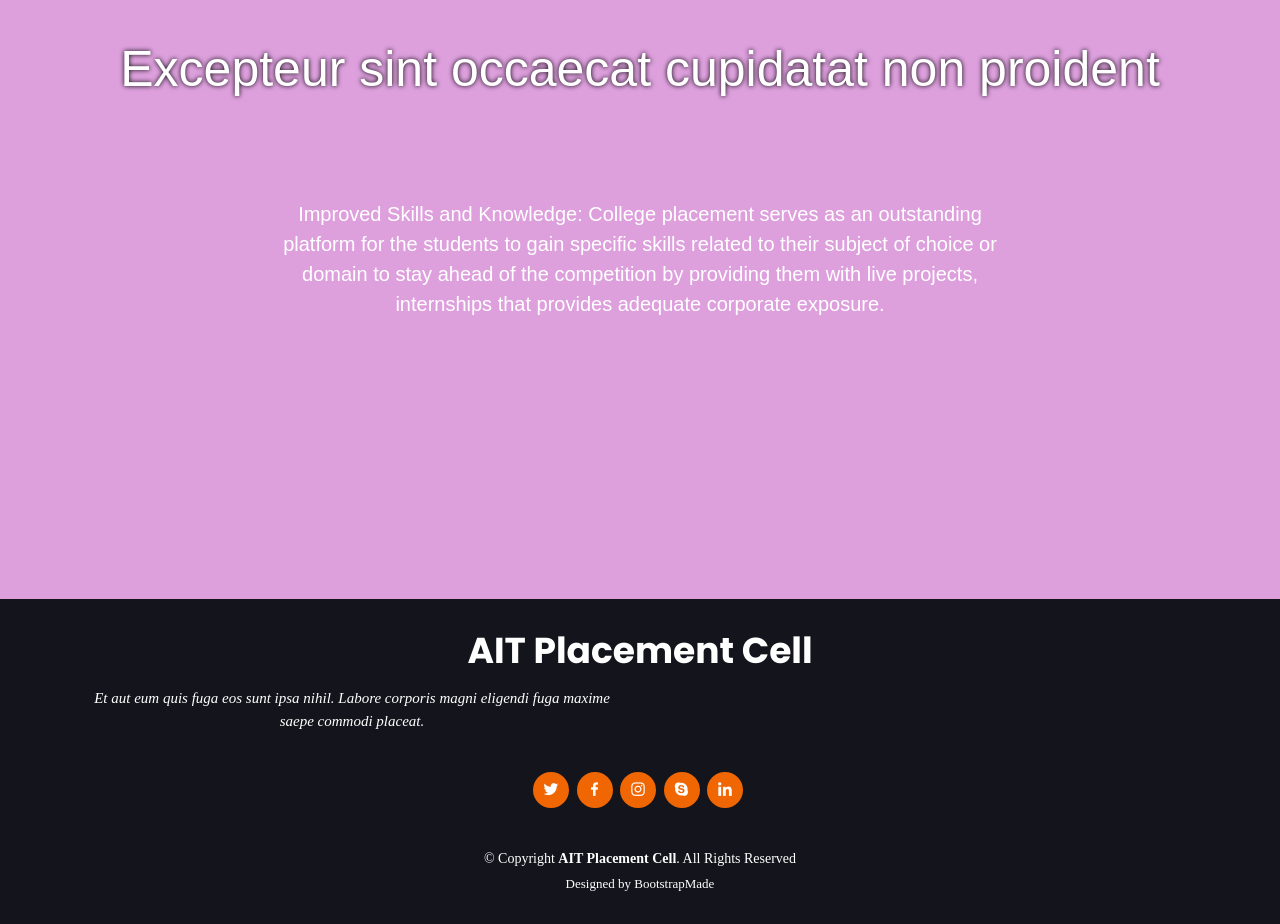
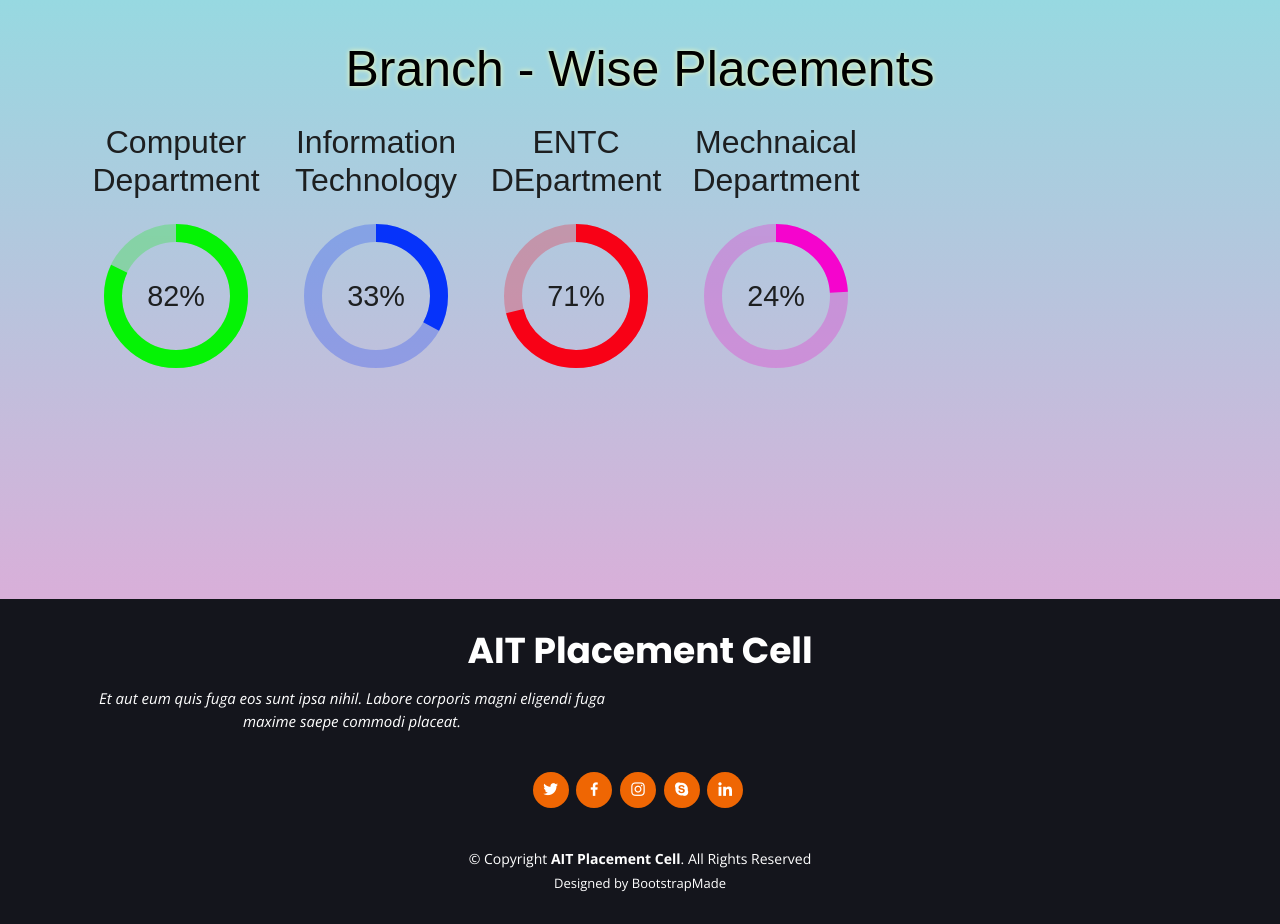
Before and after one commit to shri-pandey/one_2_thrE_Web02, a Flask app: page / in a window 1280 px wide. Shown: the part 3321-4245 px from the top of the page. Run offline with Flask 2, Linux system fonts and the light colour scheme; some libraries are stand-ins or nearby versions.

Commit message:
Radial Progress bar Added

```diff
--- a/static/css/style.css
+++ b/static/css/style.css
@@ -78,7 +78,9 @@ iframe {
 }
 
 .section-4{
-  background: plum;
+  background-color: #D9AFD9;
+  background-image: linear-gradient(0deg, #D9AFD9 0%, #97D9E1 100%);
+
 }
 
 .box p{
@@ -87,8 +89,9 @@ iframe {
 }
 
 .box h1{
+  color: #000;
   font-size: 50px;
-  text-shadow:  0px 0px 5px #000;
+  text-shadow:  0px 0px 5px rgb(255, 254, 179);
 }
 body {
   font-family: "Open Sans", sans-serif;
@@ -1092,8 +1095,6 @@ code {
     border-top: none;
 }
 
-
-
 /*** RADIAL PROGRESS ***/
 /* Circumference = 2πr */
 /* π = 3.1415926535898 */
@@ -1128,31 +1129,25 @@ svg.radial-progress text {
 /*** COLORS ***/
 /* Primary */
 .l svg.radial-progress:nth-of-type(6n+1) circle {
-    stroke: #a2ed56;
+  stroke: #05f305;
 }
 
 /* Secondary */
 .l2 svg.radial-progress:nth-of-type(6n+1) circle {
-    stroke: #83e4e2;
+  stroke: #0633fa;
 }
 
 /* Tertiary */
 .l3 svg.radial-progress:nth-of-type(6n+1) circle {
-    stroke: #fd6470;
+  stroke: #f80116;
 }
 
 /* Quaternary */
 .l4 svg.radial-progress:nth-of-type(6n+1) circle {
-    stroke: #fca858;
+  stroke: #f504cd;
 }
 
-/* Quinary */
-.l5 svg.radial-progress:nth-of-type(6n+1) circle {
-    stroke: #fddc32;
-}
-.l6 svg.radial-progress:nth-of-type(6n+1) circle {
-    stroke: #32d4fd;
-}
+
 /* my code*/
 .cnt{
   display: flex;
--- a/static/js/main.js
+++ b/static/js/main.js
@@ -249,4 +249,4 @@
     })
   });
 
-})()
+});
--- a/templates/Add Post.html
+++ b/templates/Add Post.html
@@ -64,9 +64,11 @@
 
 
         <!-- JQuery -->
-        <script src="https://cdnjs.cloudflare.com/ajax/libs/jquery/3.3.1/jquery.min.js"></script>
+        <script
+            src="https://cdnjs.cloudflare.com/ajax/libs/jquery/3.3.1/jquery.min.js"></script>
         <!-- Ckeditor -->
-        <script src="https://cdn.ckeditor.com/ckeditor5/12.2.0/classic/ckeditor.js"></script>
+        <script
+            src="https://cdn.ckeditor.com/ckeditor5/12.2.0/classic/ckeditor.js"></script>
 
         <!-- Custom Script -->
         <script src="{{ url_for('static', filename = 'Admin js/scripts.js')}}"></script>
--- a/templates/index.html
+++ b/templates/index.html
@@ -91,17 +91,56 @@
 
 <div class="section-3 box">
     <h1>fnvjdhc  cgdbcu rtire hdndyd ehedfkjhf</h1>
+
+
 </div>
 
 <div class="section-4 box">
 
-    <h1>Excepteur sint occaecat cupidatat non proident</h1>
+    <h1>Branch - Wise Placements</h1>
+    <main>
 
-    <p>
-        Improved Skills and Knowledge: College placement serves as an outstanding platform for the students to gain specific skills
-        related to their subject of choice or domain to stay ahead of the competition by providing them with live projects, internships
-        that provides adequate corporate exposure.
-    </p>
+      <section class="row">
+      <div class="l">
+        <h2>Computer Department</h2>
+          <svg class="radial-progress" data-percentage="82" viewBox="0 0 80 80">
+              <circle class="incomplete" cx="40" cy="40" r="35"></circle>
+              <circle class="complete" cx="40" cy="40" r="35" style="stroke-dashoffset: 39.58406743523136;"></circle>
+              <text class="percentage" x="50%" y="57%" transform="matrix(0, 1, -1, 0, 80, 0)">82%</text>
+          </svg>
+    </div>
+    <div class="l2">
+      <h2>Information Technology</h2>
+          <svg class="radial-progress" data-percentage="33" viewBox="0 0 80 80">
+              <circle class="incomplete" cx="40" cy="40" r="35"></circle>
+              <circle class="complete" cx="40" cy="40" r="35" style="stroke-dashoffset: 147.3406954533613;"></circle>
+              <text class="percentage" x="50%" y="57%" transform="matrix(0, 1, -1, 0, 80, 0)">33%</text>
+          </svg>
+    </div>
+    <div class="l3">
+      <h2>ENTC DEpartment</h2>
+
+          <svg class="radial-progress" data-percentage="71" viewBox="0 0 80 80">
+              <circle class="incomplete" cx="40" cy="40" r="35"></circle>
+              <circle class="complete" cx="40" cy="40" r="35" style="stroke-dashoffset: 63.774330867872806;"></circle>
+              <text class="percentage" x="50%" y="57%" transform="matrix(0, 1, -1, 0, 80, 0)">71%</text>
+          </svg>
+    </div>
+    <div class="l4">
+      <h2>Mechnaical Department</h2>
+
+          <svg class="radial-progress" data-percentage="24" viewBox="0 0 80 80">
+              <circle class="incomplete" cx="40" cy="40" r="35"></circle>
+              <circle class="complete" cx="40" cy="40" r="35" style="stroke-dashoffset: 167.13272917097697;"></circle>
+              <text class="percentage" x="50%" y="57%" transform="matrix(0, 1, -1, 0, 80, 0)">24%</text>
+          </svg>
+    </div>
+      </section>
+
+  </main>
+
+
 </div>
 </body>
+
 {% endblock %}
--- a/templates/inner-page.html
+++ b/templates/inner-page.html
@@ -29,8 +29,7 @@
   <!-- Template Main CSS File -->
   <link href="{{ url_for('static', filename = 'css/style.css')}}" rel="stylesheet">
 
-  <!-- Admin Styling -->
-  <link rel="stylesheet" href="{{ url_for('static' ,filename='css/AdminBase.css')}}">
+
 
   <!-- =======================================================
   * Template Name: Selecao - v4.4.0
@@ -104,6 +103,10 @@
 
   <!-- Template Main JS File -->
  <script src="{{ url_for('static', filename = 'js/main.js')}}"></script>
+ <script src="https://code.jquery.com/jquery-3.3.1.min.js"
+        integrity="sha384-tsQFqpEReu7ZLhBV2VZlAu7zcOV+rXbYlF2cqB8txI/8aZajjp4Bqd+V6D5IgvKT"
+        crossorigin="anonymous">
+ </script>
 
 </body>
 
```
Lines whose indentation alone changed are shown as unchanged.
